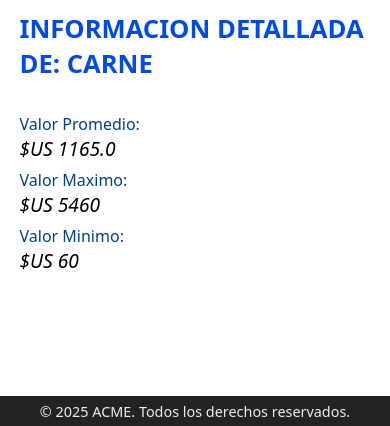
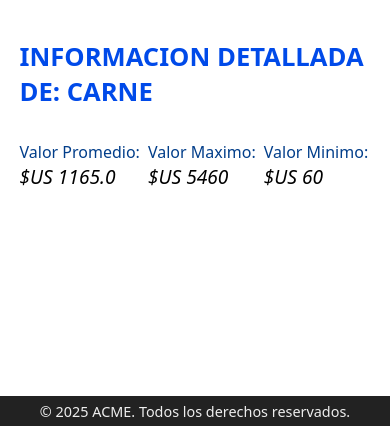
Before and after one commit to ValdezCristianCD/app-market, a Flask app: page /info in a window 390 px wide. Shown: the part 418-844 px from the top of the page. Run offline with Flask 3, Linux system fonts and the light colour scheme; data comes from the database, SQL or seed files in the repository; both versions use the stored data as it was after the commit.

Commit message:
fix: css perdido por un mal mergeo

```diff
--- a/static/css/responsive.css
+++ b/static/css/responsive.css
@@ -112,6 +112,7 @@ a.r-navbar-link:hover {
         padding: 0rem;
         box-shadow: none;
         padding-left: 1rem;
+        margin: 0;
     }
     div.chart-container {
         width: 90%;
@@ -125,6 +126,16 @@ a.r-navbar-link:hover {
     }
     .desc-container.cpm_section{
         max-height: 25rem;
+    }
+    section.desc-data {
+        min-height: 6rem;
+        gap: 0.5rem;
+        flex-direction: row;
+        flex-wrap: wrap;
+    }
+    img.img {
+        max-height: 340px;
+        object-fit: contain;
     }
 }
 
--- a/static/css/style.css
+++ b/static/css/style.css
@@ -289,7 +289,7 @@ main.main-market {
     100% { transform: rotate(360deg); }
 }
 
-section.desc-data {
+.desc-data {
     display: flex;
     flex-direction: column;
     gap: 1rem;
--- a/templates/pages/grafico_campanias.html
+++ b/templates/pages/grafico_campanias.html
@@ -6,7 +6,7 @@
     {% include "components/headerPage.html" %}
     <main class="main-market">
         <section class="main-section-desc fluctuation-section">
-            <img class="img-chart-cmp" src="{{ url_for('static', filename='img/charts/campaigns_chart.png') }}" alt="Gráfico de campañas">
+            <img class="img" src="{{ url_for('static', filename='img/charts/campaigns_chart.png') }}" alt="Gráfico de campañas">
             <div class="desc-container cpm_section">
                 <h1 class="desc-title">
                     ANALISIS DE LAS CAMPAÑAS
```
Also changed, not shown: instance/db/ifood.db.
